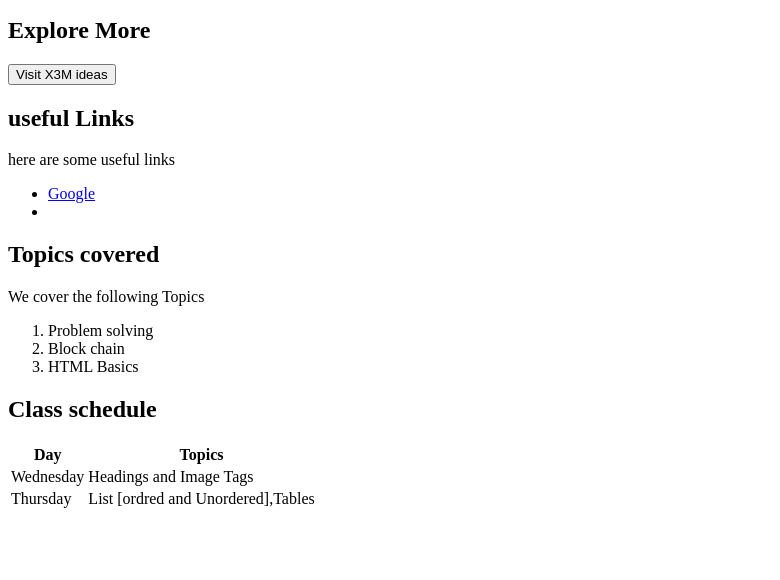
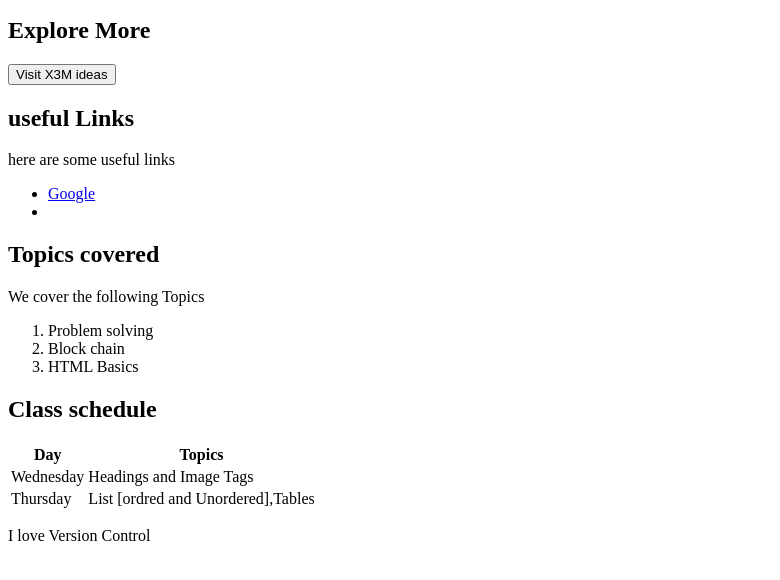
Before and after one commit to cynthiacecil/First-project, a plain HTML site: page index.html in a window 1280 px wide. Shown: the part 148-728 px from the top of the page, without its empty margins (0-780 px from the left). Drawn offline with Linux system fonts and the light colour scheme.

Commit message:
index.html

```diff
--- a/index.html
+++ b/index.html
@@ -41,7 +41,8 @@
   </tr>
   <tr>
     <td>Thursday</td>
-    <td>List [ordred and Unordered],Tables   </td>
+    <td>List [ordred and Unordered],Tables
+         </td>
 
   </tr>
 
@@ -49,6 +50,7 @@
 
 
 </table>
+<p>I love Version Control</p>
 
 
 
```
Also changed, not shown: 1 other file.
